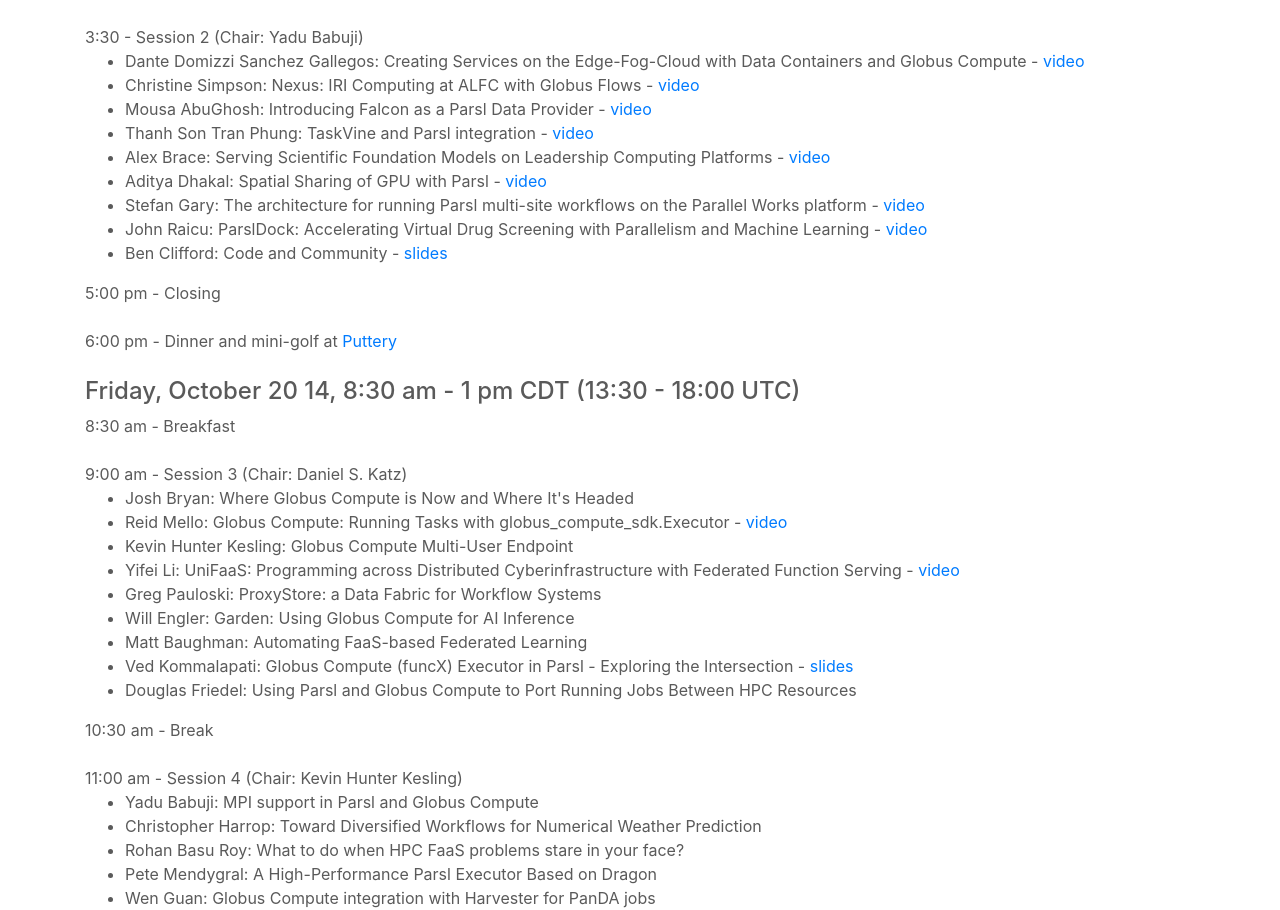
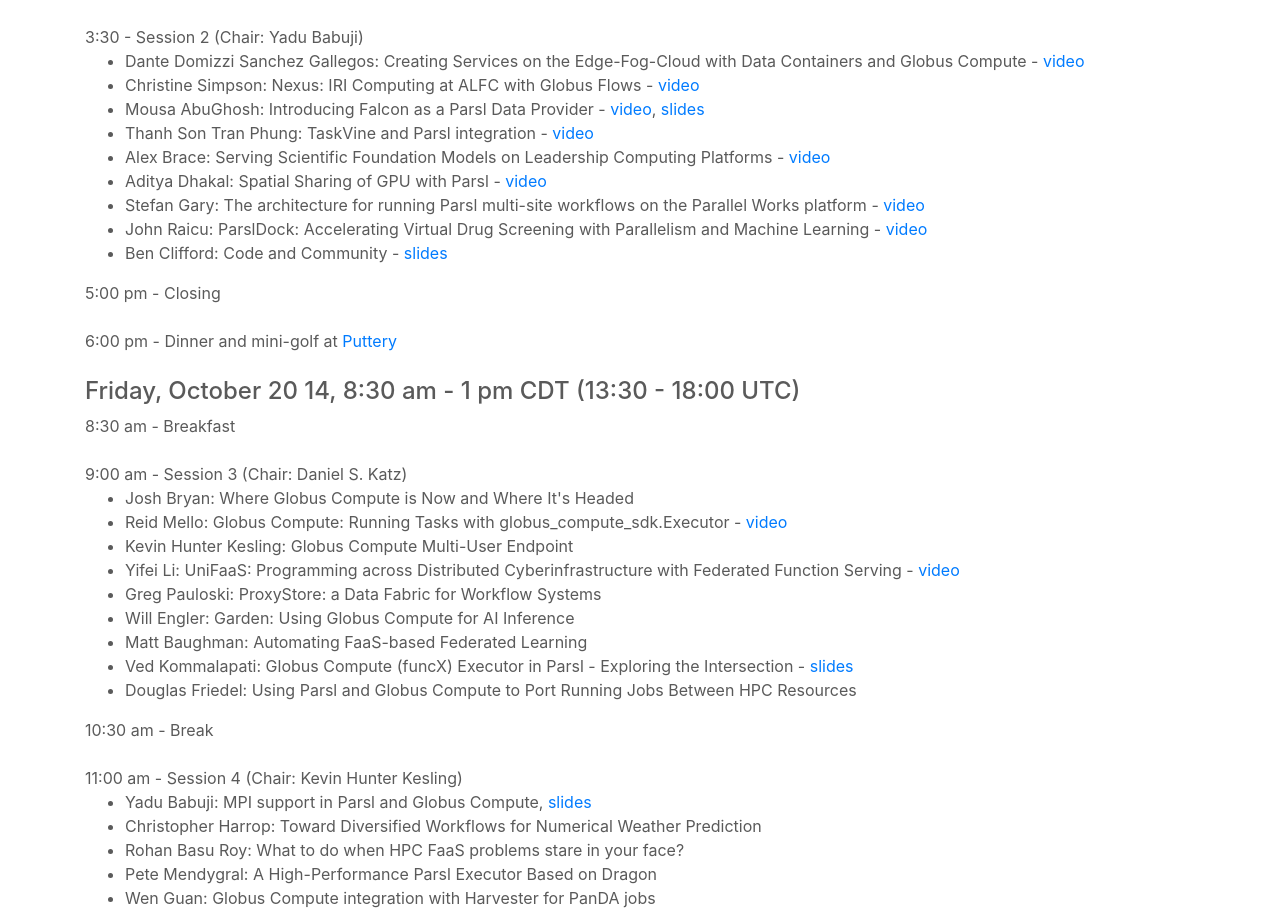
Before and after one commit to Parsl/parsl.github.io, a Jekyll site: the page built from parslfest/parslfest2023.html, in a window 1280 px wide and 1400 px high, scrolled down 1301 px. Shown: the part 161-1071 px from the top of the window. Built offline with Jekyll 4.4.1, drawn with Linux system fonts in a browser that asks for light colours.

Commit message:
Add links to slides for Mousa and Yadu

```diff
--- a/parslfest/parslfest2023.html
+++ b/parslfest/parslfest2023.html
@@ -74,7 +74,7 @@
       <ul>
 	 	<li>Dante Domizzi Sanchez Gallegos: Creating Services on the Edge-Fog-Cloud with Data Containers and Globus Compute - <a href="https://youtu.be/2d4YY7GzDdM">video</a></li>
 		<li>Christine Simpson: Nexus: IRI Computing at ALFC with Globus Flows - <a href="https://youtu.be/rpIL0Xot-rg">video</a></li>
-		<li>Mousa AbuGhosh: Introducing Falcon as a Parsl Data Provider - <a href="https://youtu.be/fwxMT-3fQSs">video</a></li>
+		<li>Mousa AbuGhosh: Introducing Falcon as a Parsl Data Provider - <a href="https://youtu.be/fwxMT-3fQSs">video</a>, <a href="2023/abughosh-falcon.pdf" target="_blank">slides</a></li>
 		<li>Thanh Son Tran Phung: TaskVine and Parsl integration - <a href="https://youtu.be/3jtq8WR6iAc">video</a></li>
 		<li>Alex Brace: Serving Scientific Foundation Models on Leadership Computing Platforms - <a href="https://youtu.be/5p8mRI6ZaEs">video</a></li>
 		<li>Aditya Dhakal: Spatial Sharing of GPU with Parsl - <a href="https://youtu.be/XLLbYh-jdI4">video</a></li>
@@ -109,7 +109,7 @@
 
       11:00 am - Session 4 (Chair: Kevin Hunter Kesling)
       	<ul>
-		<li>Yadu Babuji: MPI support in Parsl and Globus Compute</li>
+		<li>Yadu Babuji: MPI support in Parsl and Globus Compute, <a href="2023/babuji-mpi.pdf" target="_blank">slides</a></li>
 		<li>Christopher Harrop: Toward Diversified Workflows for Numerical Weather Prediction</li>
 		<li>Rohan Basu Roy: What to do when HPC FaaS problems stare in your face?</li>
 		<li>Pete Mendygral: A High-Performance Parsl Executor Based on Dragon</li>
```
